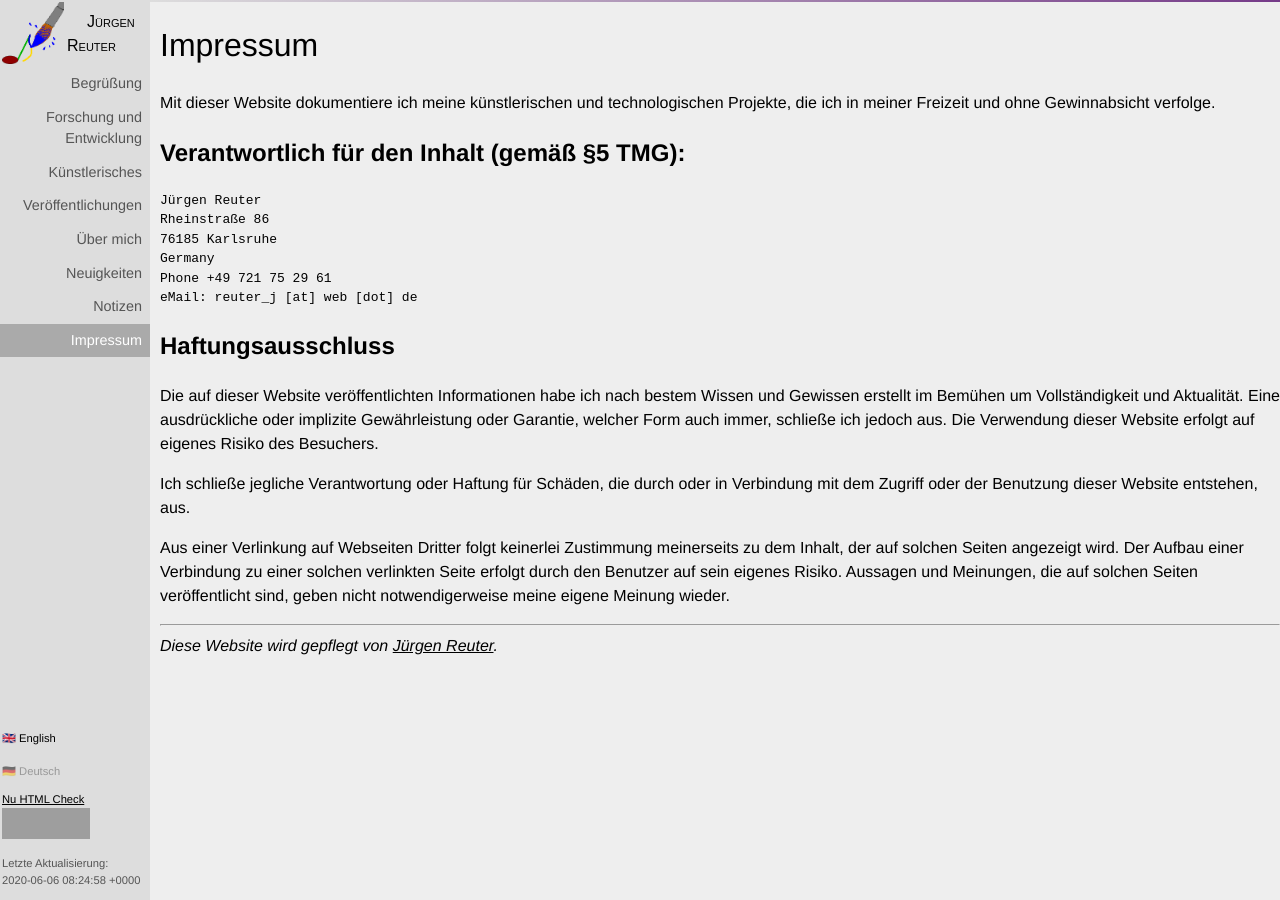
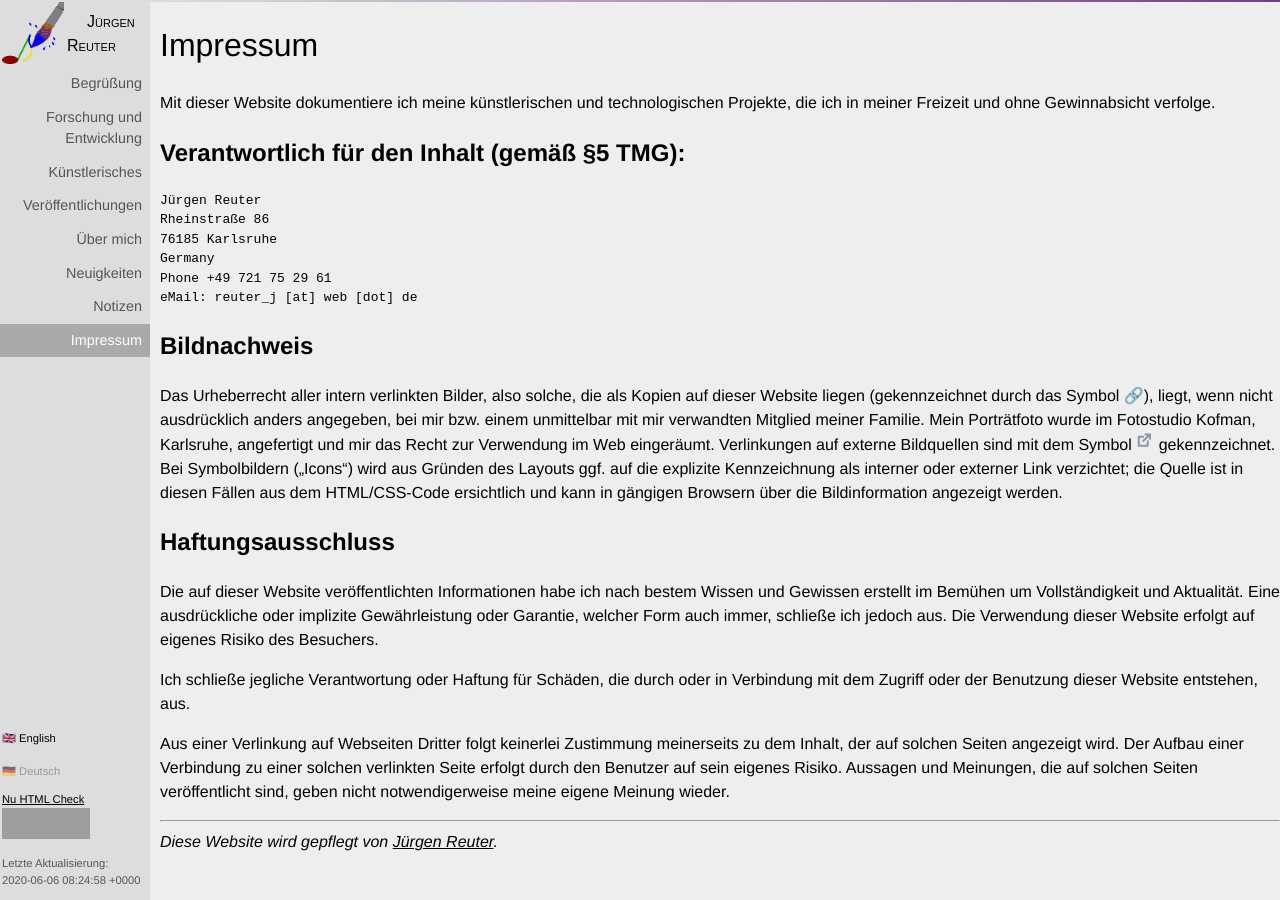
Before and after one commit to soundpaint/soundpaint.github.io, a Jekyll site: the page built from de/imprint.md, in a window 1280 px wide. Built offline with Jekyll 4.4.1, drawn with Linux system fonts in a browser that asks for light colours; our own code applies the rules of GitHub Pages for plain Markdown files; grey boxes are pictures that could not be loaded.

Commit message:
Add Picture Credits
* imprint.md: Add picture credits
  and explain link symbols.

```diff
--- a/de/imprint.md
+++ b/de/imprint.md
@@ -18,6 +18,21 @@ Gewinnabsicht verfolge.
     Phone +49 721 75 29 61
     eMail: reuter_j [at] web [dot] de
 
+## Bildnachweis
+
+Das Urheberrecht aller intern verlinkten Bilder, also solche, die als
+Kopien auf dieser Website liegen (gekennzeichnet durch das Symbol 🔗),
+liegt, wenn nicht ausdrücklich anders angegeben, bei mir bzw.  einem
+unmittelbar mit mir verwandten Mitglied meiner Familie.  Mein
+Porträtfoto wurde im Fotostudio Kofman, Karlsruhe, angefertigt und mir
+das Recht zur Verwendung im Web eingeräumt.  Verlinkungen auf externe
+Bildquellen sind mit dem Symbol <img src="../images/external-link.svg"
+/> gekennzeichnet.  Bei Symbolbildern („Icons“) wird aus Gründen des
+Layouts ggf. auf die explizite Kennzeichnung als interner oder
+externer Link verzichtet; die Quelle ist in diesen Fällen aus dem
+HTML/CSS-Code ersichtlich und kann in gängigen Browsern über die
+Bildinformation angezeigt werden.
+
 ## Haftungsausschluss
 
 Die auf dieser Website veröffentlichten Informationen habe ich nach
```
Also changed, not shown: en/imprint.md (+14 -0 lines).
